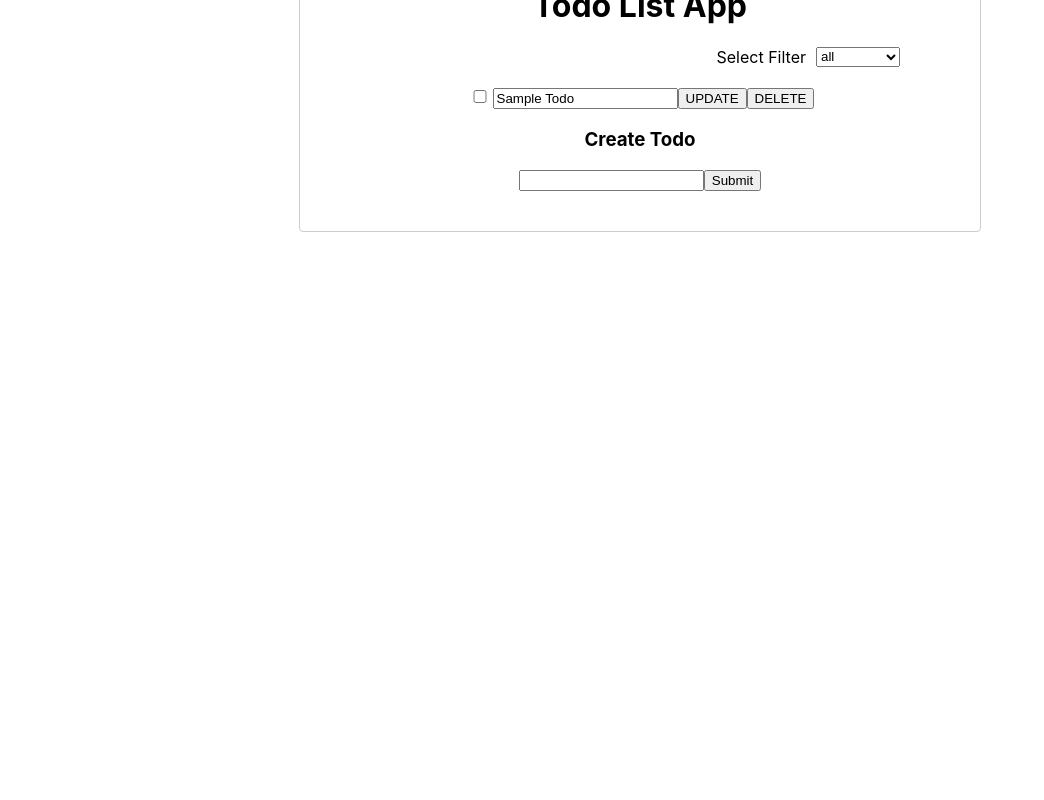
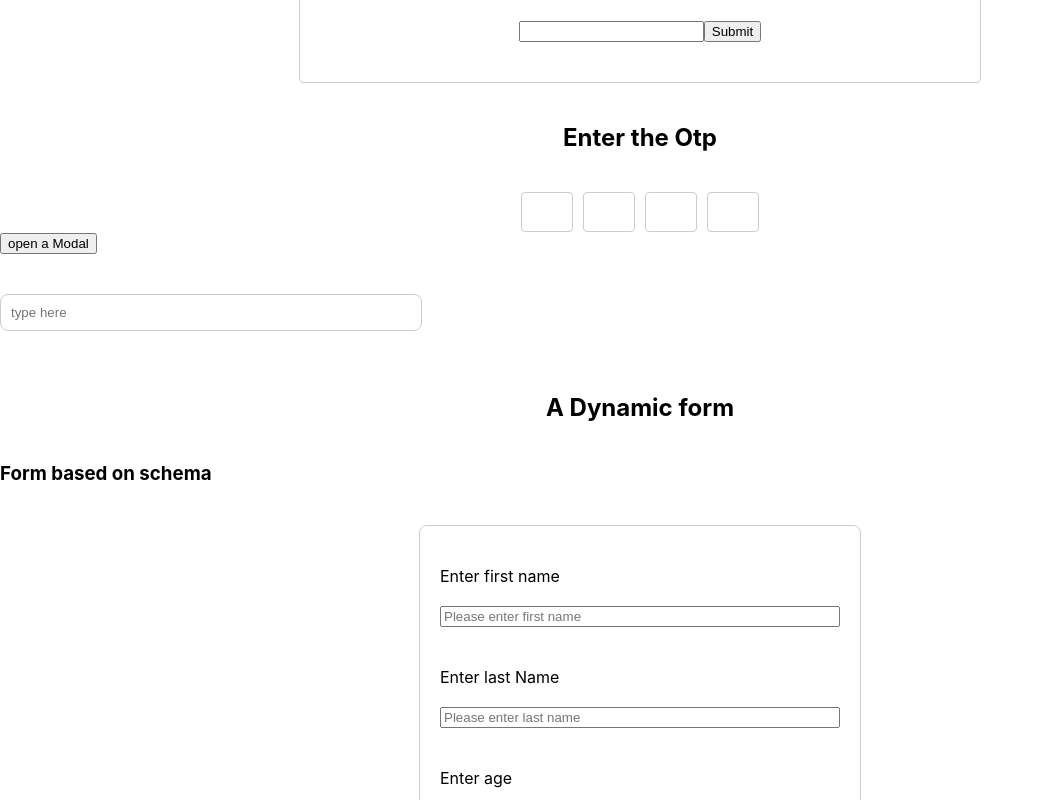
Before and after one commit to piyushkumar1996/designSystem, a React (Create React App) app: page / in a window 1280 px wide. Shown: the part 1660-2460 px from the top of the page, without its empty margins (0-1044 px from the left). Before the commit the page ends 1932 px from the top, so only its background shows below. Built offline with nearby package versions, Linux system fonts and the light colour scheme.

Commit message:
app container changes

```diff
--- a/src/App.js
+++ b/src/App.js
@@ -4,13 +4,16 @@ import VirtualizedList from "./components/VirtualizedList";
 import ProgressBar from "./components/ProgressBar";
 import TodoApp from "./components/TodoApp/Todo";
 import DynamicList from "./components/VirtualizedList/DynamicList";
+import SearchBar from "./components/SearchBar";
+import ModalConsumer from "./components/NestedModal/ModalConsumer";
+import { ModalContainer } from "./components/NestedModal";
+import FormComponent from "./components/DynamicForm/FormComponent";
 
 function App() {
   return (
     <div className="App">
       <h2>Design System</h2>
       <Carousel />
-      <OtpContainer />
       <VirtualizedList />
       <DynamicList />
       <ProgressBar
@@ -21,6 +24,13 @@ function App() {
         max={100}
       />
       <TodoApp />
+      <OtpContainer />
+      <ModalContainer />
+      <ModalContainer>
+        <ModalConsumer />
+      </ModalContainer>
+      <SearchBar />
+      <FormComponent />
     </div>
   );
 }
```
